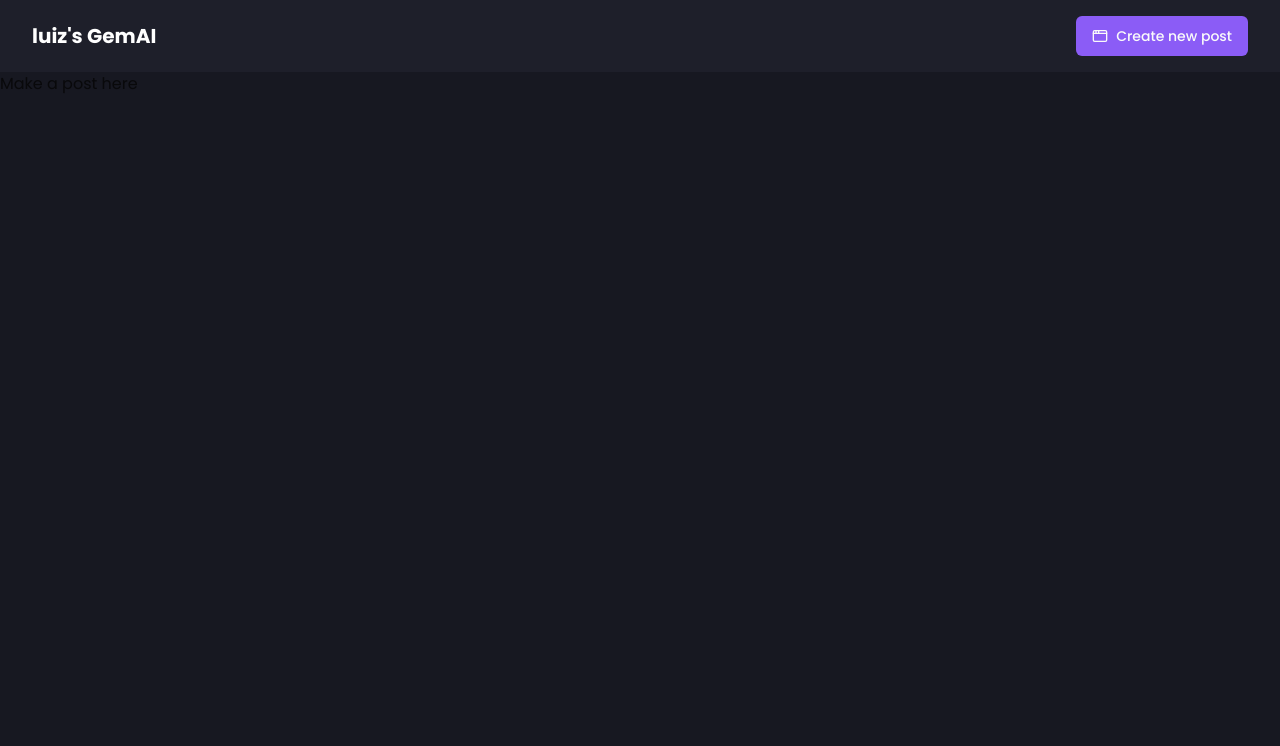
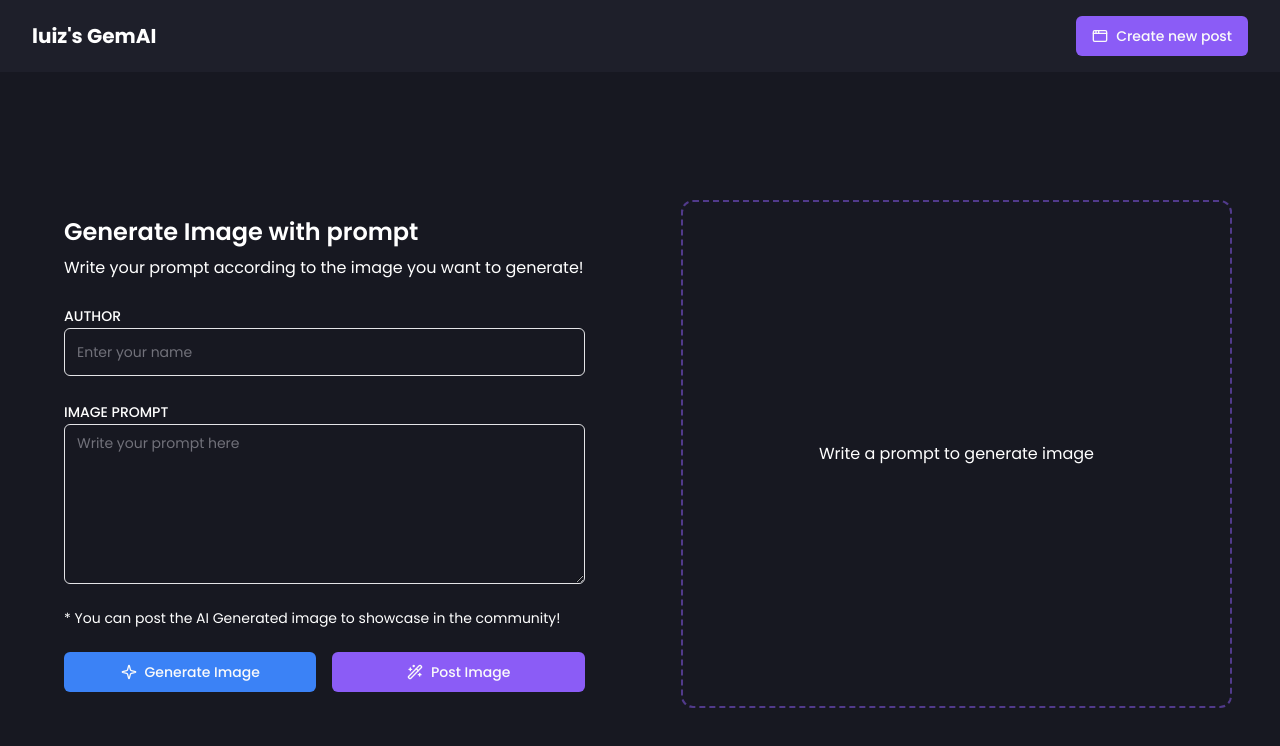
Before and after one commit to luizlacerdam/ai-image-generation-app, a React (Vite) app in the folder front-end/: page /post in a window 1280 px wide. Shown: the top 746 px of the page. Built offline with nearby package versions, Linux system fonts and the light colour scheme.

Commit message:
post styling

```diff
--- a/front-end/package.json
+++ b/front-end/package.json
@@ -11,6 +11,7 @@
   },
   "dependencies": {
     "@radix-ui/react-dialog": "^1.1.4",
+    "@radix-ui/react-label": "^2.1.1",
     "@radix-ui/react-separator": "^1.1.1",
     "@radix-ui/react-slot": "^1.1.1",
     "@radix-ui/react-tooltip": "^1.1.6",
--- a/front-end/src/components/Menubar.tsx
+++ b/front-end/src/components/Menubar.tsx
@@ -20,7 +20,11 @@ const MenuBar = () => {
 			<div className="font-bold text-xl">luiz's GemAI</div>
 			<Button
 				onClick={handleNavigate}
-				className="bg-violet-500 hover:bg-violet-800"
+				className={
+					url.pathname === "/post"
+						? "bg-violet-500 hover:bg-violet-800"
+						: "bg-blue-500 hover:bg-blue-800"
+				}
 				type="button"
 			>
 				{url.pathname === "/post" ? <AppWindow /> : <Plus />}
--- /dev/null
+++ b/front-end/src/components/ui/label.tsx
@@ -0,0 +1,24 @@
+import * as React from "react"
+import * as LabelPrimitive from "@radix-ui/react-label"
+import { cva, type VariantProps } from "class-variance-authority"
+
+import { cn } from "@/lib/utils"
+
+const labelVariants = cva(
+  "text-sm font-medium leading-none peer-disabled:cursor-not-allowed peer-disabled:opacity-70"
+)
+
+const Label = React.forwardRef<
+  React.ElementRef<typeof LabelPrimitive.Root>,
+  React.ComponentPropsWithoutRef<typeof LabelPrimitive.Root> &
+    VariantProps<typeof labelVariants>
+>(({ className, ...props }, ref) => (
+  <LabelPrimitive.Root
+    ref={ref}
+    className={cn(labelVariants(), className)}
+    {...props}
+  />
+))
+Label.displayName = LabelPrimitive.Root.displayName
+
+export { Label }
--- /dev/null
+++ b/front-end/src/components/ui/textarea.tsx
@@ -0,0 +1,22 @@
+import * as React from "react"
+
+import { cn } from "@/lib/utils"
+
+const Textarea = React.forwardRef<
+  HTMLTextAreaElement,
+  React.ComponentProps<"textarea">
+>(({ className, ...props }, ref) => {
+  return (
+    <textarea
+      className={cn(
+        "flex min-h-[80px] w-full rounded-md border border-input bg-background px-3 py-2 text-base ring-offset-background placeholder:text-muted-foreground focus-visible:outline-none focus-visible:ring-2 focus-visible:ring-ring focus-visible:ring-offset-2 disabled:cursor-not-allowed disabled:opacity-50 md:text-sm",
+        className
+      )}
+      ref={ref}
+      {...props}
+    />
+  )
+})
+Textarea.displayName = "Textarea"
+
+export { Textarea }
--- a/front-end/src/pages/Home.tsx
+++ b/front-end/src/pages/Home.tsx
@@ -17,7 +17,7 @@ const Home = () => {
 				</div>
 			</div>
 			<Input
-				className="bg-homeBackground text-white mt-6 mx-auto w-1/2"
+				className="bg-homeBackground text-white mt-6 mx-auto w-1/2 h-12"
 				type="text"
 				placeholder="Search with prompt or name . . ."
 			/>
--- a/front-end/src/pages/Post.tsx
+++ b/front-end/src/pages/Post.tsx
@@ -1,5 +1,60 @@
+import { Button } from "@/components/ui/button";
+import { Input } from "@/components/ui/input";
+import { Label } from "@/components/ui/label";
+import { Textarea } from "@/components/ui/textarea";
+import { Sparkle, WandSparkles } from "lucide-react";
+
 const Post = () => {
-	return <div>Make a post here</div>;
+	return (
+		<div className="flex flex-row mt-20 p-12 gap-20 px-12 max-w-7xl mx-auto">
+			<div className="flex flex-col gap-6 p-4 text-white w-1/2">
+				<div className="flex flex-col gap-2">
+					<span className="text-2xl font-semibold">
+						Generate Image with prompt
+					</span>
+					<span>
+						Write your prompt according to the image you want to generate!
+					</span>
+				</div>
+				<div className="flex flex-col gap-6">
+					<div>
+						<Label>AUTHOR</Label>
+						<Input
+							className="bg-homeBackground h-12"
+							type="text"
+							placeholder="Enter your name"
+						/>
+					</div>
+					<div>
+						<Label>IMAGE PROMPT</Label>
+						<Textarea
+							className="bg-homeBackground h-40"
+							placeholder="Write your prompt here"
+						/>
+					</div>
+					<span className="text-sm">
+						* You can post the AI Generated image to showcase in the community!
+					</span>
+				</div>
+				<div className="flex flex-row justify-center gap-4 w-full">
+					<Button className="bg-blue-500 hover:bg-blue-800 w-1/2" type="button">
+						<Sparkle />
+						Generate Image
+					</Button>
+					<Button
+						className="bg-violet-500 hover:bg-violet-800 w-1/2"
+						type="button"
+					>
+						<WandSparkles />
+						Post Image
+					</Button>
+				</div>
+			</div>
+			<div className="w-1/2 border-dashed border-2 border-violet-500 flex justify-center items-center border-opacity-50 rounded-xl">
+				<span className="text-white">Write a prompt to generate image</span>
+			</div>
+		</div>
+	);
 };
 
 export default Post;
```
Also changed, not shown: 1 other file (tests, documents, lock files or other folders).
